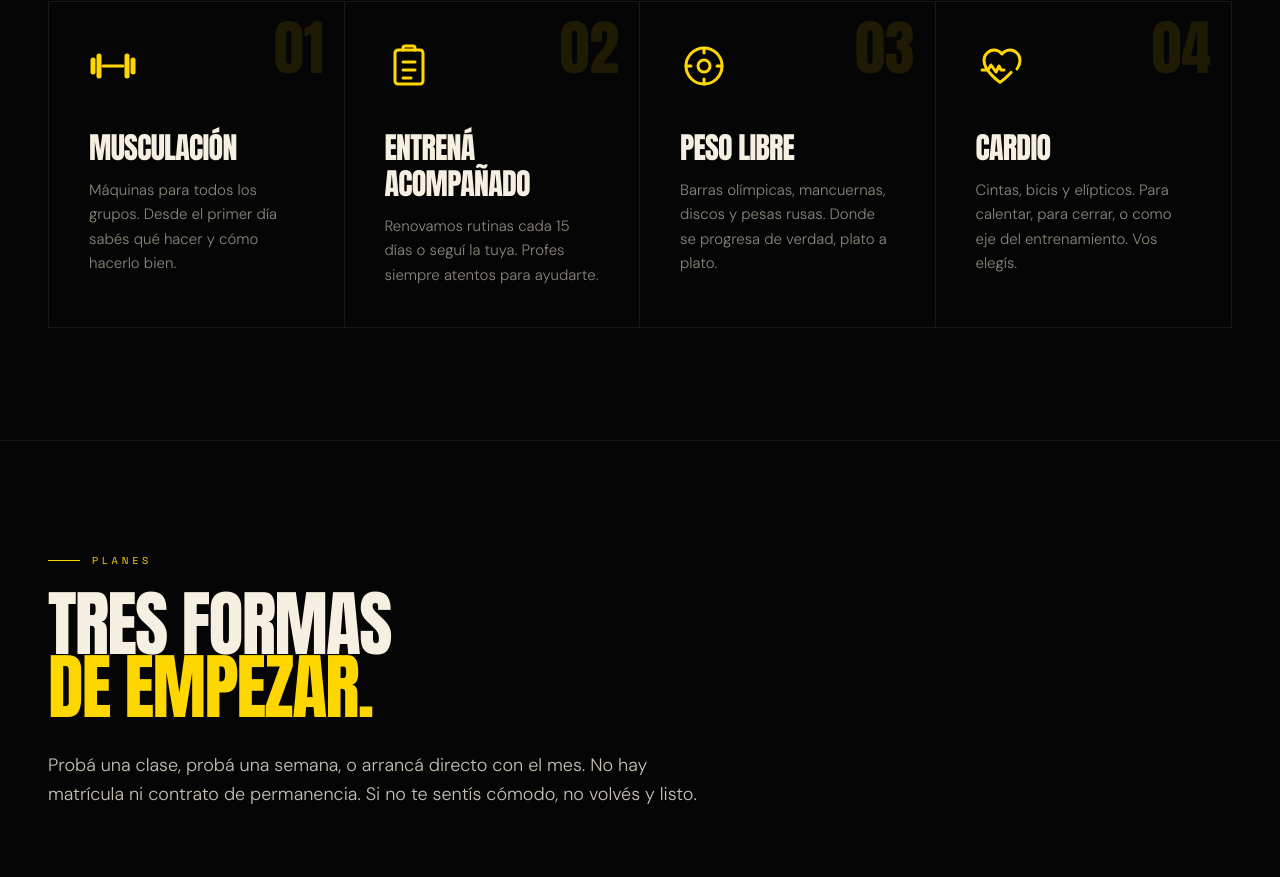
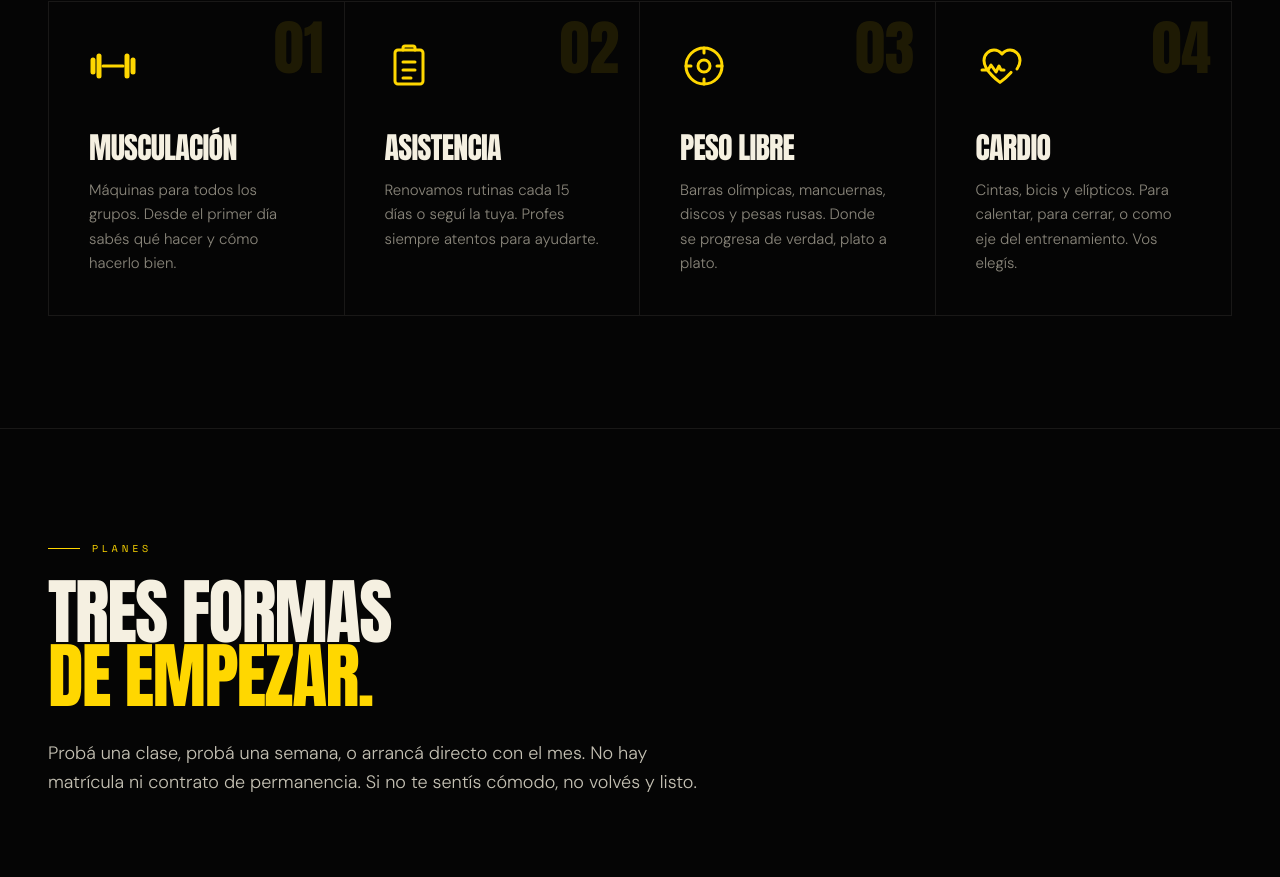
Before and after one commit to JonBog/GymCrisWeb, a Next.js app: page / in a window 1280 px wide. Shown: the part 3030-3907 px from the top of the page. Built offline with nearby package versions, Linux system fonts and the light colour scheme.

Commit message:
feat(copy): renombrar card 02 a 'Asistencia'

```diff
--- a/src/app/page.tsx
+++ b/src/app/page.tsx
@@ -62,7 +62,7 @@ const SERVICES = [
   {
     num: "02",
     Icon: Clipboard,
-    name: "Entrená acompañado",
+    name: "Asistencia",
     desc: "Renovamos rutinas cada 15 días o seguí la tuya. Profes siempre atentos para ayudarte.",
   },
   {
```
